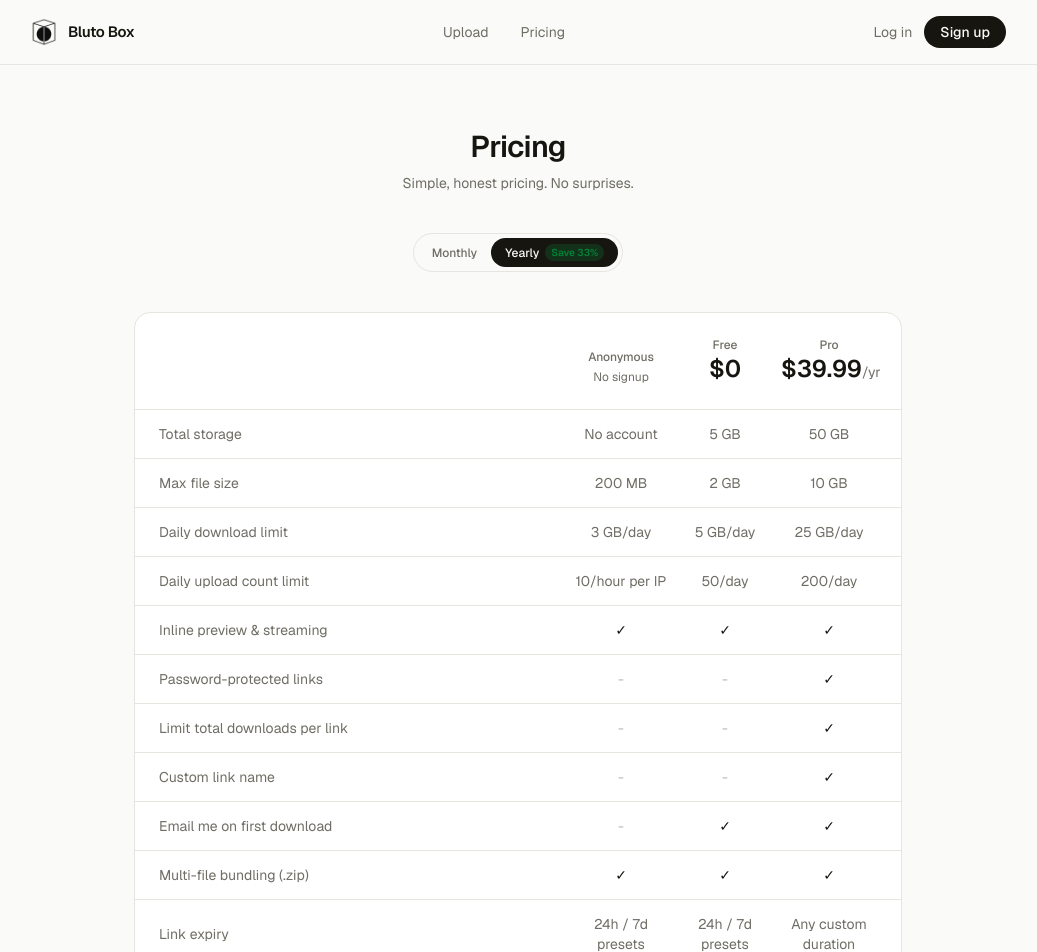
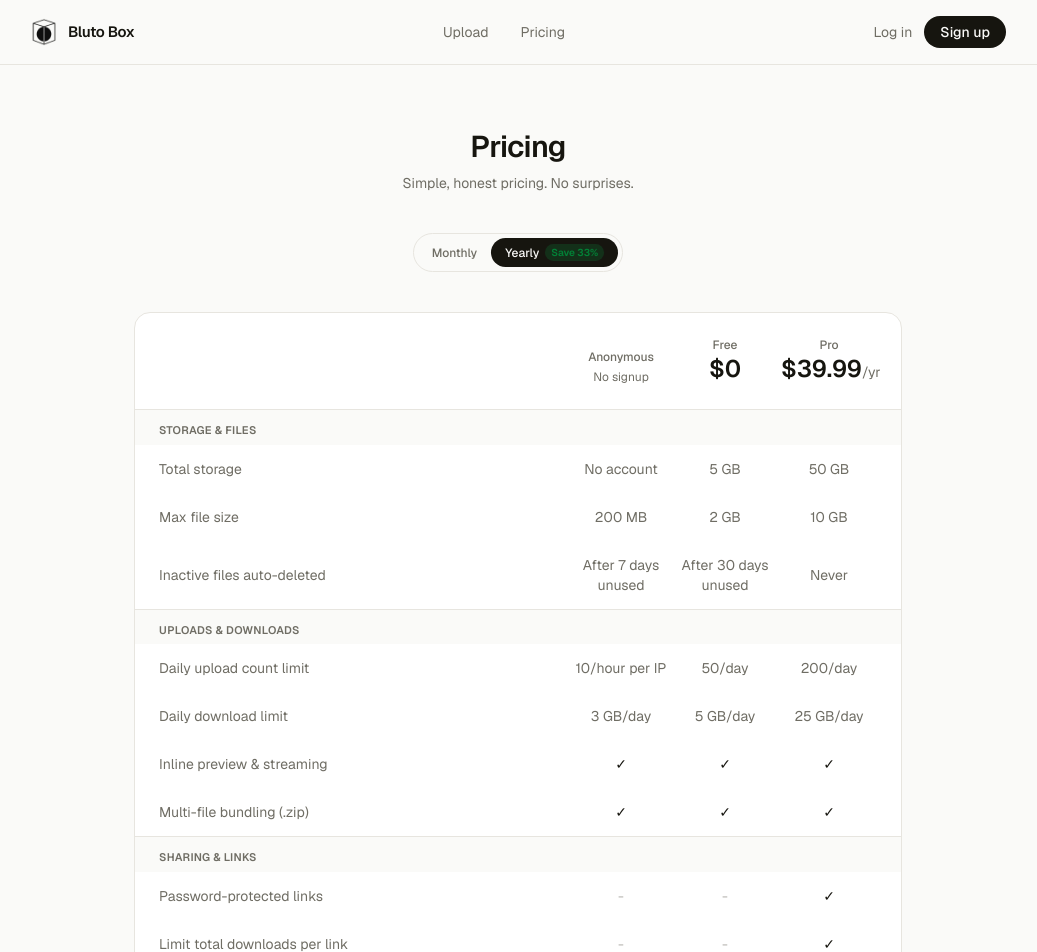
Before and after one commit to azrxc/blutobox, a Next.js app: page /pricing in a window 1280 px wide. Shown: the top 952 px of the page, without its empty margins (122-1159 px from the left). Built offline with nearby package versions, Linux system fonts and the light colour scheme; no server answers.

Commit message:
Update page.tsx

```diff
--- a/src/app/pricing/page.tsx
+++ b/src/app/pricing/page.tsx
@@ -11,22 +11,54 @@ type Row = {
   pro: string | boolean;
 };
 
-const rows: Row[] = [
+type Section = { section: string; rows: Row[] };
+
+const sections: Section[] = [
+  {
+    section: "Storage & files",
+    rows: [
       { label: "Total storage", anon: "No account", free: "5 GB", pro: "50 GB" },
       { label: "Max file size", anon: "200 MB", free: "2 GB", pro: "10 GB" },
+      { label: "Inactive files auto-deleted", anon: "After 7 days unused", free: "After 30 days unused", pro: "Never" },
+    ],
+  },
+  {
+    section: "Uploads & downloads",
+    rows: [
+      { label: "Daily upload count limit", anon: "10/hour per IP", free: "50/day", pro: "200/day" },
       { label: "Daily download limit", anon: "3 GB/day", free: "5 GB/day", pro: "25 GB/day" },
-  { label: "Daily upload count limit", anon: "10/hour per IP", free: "50/day", pro: "200/day" },
       { label: "Inline preview & streaming", anon: true, free: true, pro: true },
+      { label: "Multi-file bundling (.zip)", anon: true, free: true, pro: true },
+    ],
+  },
+  {
+    section: "Sharing & links",
+    rows: [
       { label: "Password-protected links", anon: false, free: false, pro: true },
       { label: "Limit total downloads per link", anon: false, free: false, pro: true },
       { label: "Custom link name", anon: false, free: false, pro: true },
+      { label: "Link expiry", anon: "24h / 7d presets", free: "24h / 7d presets", pro: "Any custom duration" },
       { label: "Email me on first download", anon: false, free: true, pro: true },
-  { label: "Multi-file bundling (.zip)", anon: true, free: true, pro: true },
-  { label: "Link expiry", anon: "24h / 7d presets", free: "24h / 7d presets", pro: "Any custom duration" },
+    ],
+  },
+  {
+    section: "AI tools",
+    rows: [
+      { label: "AI file summary (uses per day)", anon: "1/day", free: "3/day", pro: "15/day" },
+      { label: "AI text adventure (turns per day)", anon: "8/day", free: "25/day", pro: "100/day" },
+    ],
+  },
+  {
+    section: "Account & creator features",
+    rows: [
       { label: "Account & upload history", anon: false, free: true, pro: true },
       { label: "Creator links on your files", anon: false, free: "1 link", pro: "Up to 5 links" },
       { label: "Save other people's files to your account", anon: false, free: "Up to 10", pro: "Unlimited" },
-  { label: "Inactive files auto-deleted", anon: "After 7 days unused", free: "After 30 days unused", pro: "Never" },
+    ],
+  },
+  {
+    section: "Free tools (Pro perks)",
+    rows: [
       { label: "QR code colors & logo", anon: false, free: false, pro: true },
       { label: "Video-to-GIF length", anon: "-", free: "Up to 10s, 20fps", pro: "Up to 60s, 30fps" },
       { label: "Image compressor batch size", anon: "-", free: "5 images", pro: "30 images" },
@@ -34,6 +66,8 @@ const rows: Row[] = [
       { label: "PDF merge page numbers", anon: false, free: false, pro: true },
       { label: "DOCX to PDF custom margins", anon: false, free: false, pro: true },
       { label: "Text diff HTML export", anon: false, free: false, pro: true },
+    ],
+  },
 ];
 
 const gridCols = "grid-cols-[1fr_4.5rem_4.5rem_4.5rem] sm:grid-cols-[1fr_6rem_6rem_6rem]";
@@ -150,7 +184,12 @@ export default function PricingPage() {
         </div>
 
         <div className="divide-y divide-border border-t border-border">
-          {rows.map((row) => (
+          {sections.map((group) => (
+            <div key={group.section}>
+              <p className="bg-background px-4 pb-1.5 pt-3 text-[11px] font-semibold uppercase tracking-wide text-muted sm:px-6">
+                {group.section}
+              </p>
+              {group.rows.map((row) => (
                 <div
                   key={row.label}
                   className={`grid ${gridCols} items-center gap-x-2 px-4 py-3.5 text-xs sm:px-6 sm:text-sm`}
@@ -165,6 +204,8 @@ export default function PricingPage() {
                   <span className="text-center">
                     <Cell value={row.pro} />
                   </span>
+                </div>
+              ))}
             </div>
           ))}
         </div>
```
Lines whose indentation alone changed are shown as unchanged.
